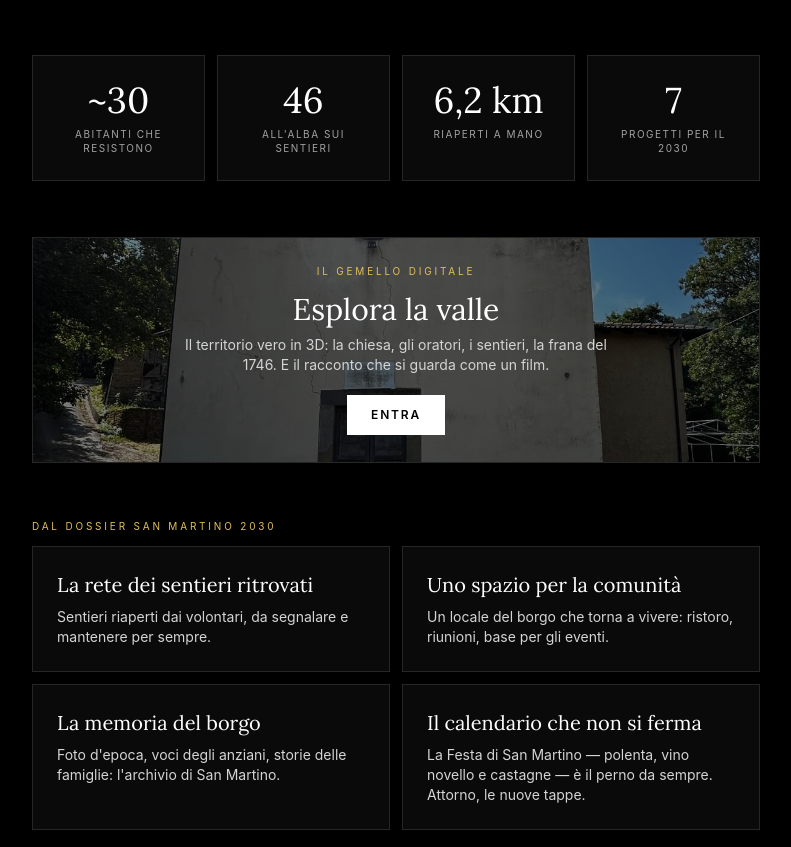
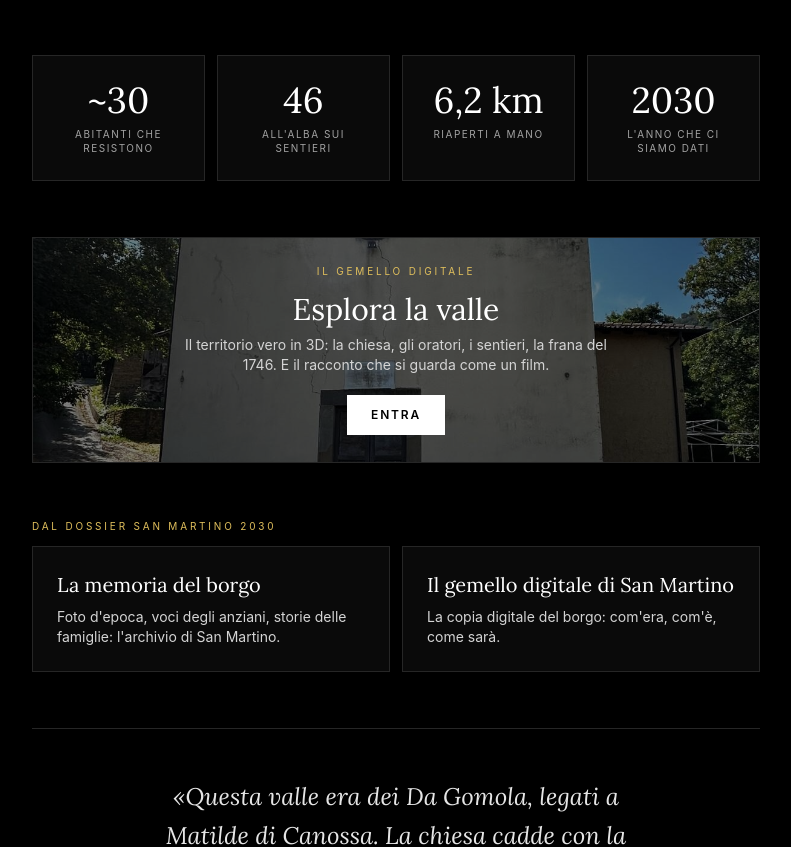
Before and after one commit to UbiDefuit/san-martino, a React (Vite) app: page / in a window 1280 px wide. Shown: the part 1028-1875 px from the top of the page, without its empty margins (244-1035 px from the left). Built offline with nearby package versions, Linux system fonts and the light colour scheme.

Commit message:
Progetti: solo Memoria e Gemello come esempi, invito a proporre idee; via il conteggio 7 dalla home

```diff
--- a/App.tsx
+++ b/App.tsx
@@ -97,7 +97,7 @@ function Home() {
       </section>
 
       <section className="reveal grid grid-cols-2 sm:grid-cols-4 gap-3 text-center">
-        {[['~30', 'abitanti che resistono'], ['46', "all'alba sui sentieri"], ['6,2 km', 'riaperti a mano'], ['7', 'progetti per il 2030']].map(([n, l]) => (
+        {[['~30', 'abitanti che resistono'], ['46', "all'alba sui sentieri"], ['6,2 km', 'riaperti a mano'], ['2030', "l'anno che ci siamo dati"]].map(([n, l]) => (
           <Card key={l}>
             <div className="font-display text-4xl text-white">{n}</div>
             <div className="text-[10px] uppercase tracking-[0.15em] text-neutral-400 mt-2 leading-snug">{l}</div>
@@ -190,11 +190,19 @@ function Progetti() {
     <div className="space-y-5 animate-fade-in-up pt-10">
       <h1 className="font-display text-4xl text-white">I progetti</h1>
       <p className="text-neutral-300 text-[15px] max-w-2xl">
-        Sei progetti concreti per far rivivere San Martino, dal dossier "San Martino 2030".
-        Ognuno ha un obiettivo, un budget e una strada per finanziarlo. Le barre si muovono
-        con le donazioni, i bandi vinti e gli sponsor: seguile crescere.
+        Questi sono i primi due progetti avviati. Gli altri li scegliamo insieme:
+        le idee raccolte con l'anfora e con il form entrano nel piano San Martino 2030.
       </p>
       {PROGETTI.map((p) => <SchedaProgetto key={p.id} p={p} />)}
+      <div className="bg-neutral-950 border border-neutral-800 p-6 text-center">
+        <p className="font-display text-2xl text-white">Il prossimo progetto lo proponi tu</p>
+        <p className="text-neutral-300 text-sm mt-2 max-w-md mx-auto">
+          Stiamo raccogliendo le idee della comunità: scrivi la tua, anche in due righe.
+        </p>
+        <a href="#/idee" className="inline-block mt-5 bg-white text-black px-6 py-3 font-semibold uppercase tracking-[0.15em] text-xs">
+          Dicci la tua idea
+        </a>
+      </div>
     </div>
   );
 }
--- a/data.ts
+++ b/data.ts
@@ -19,52 +19,12 @@ export interface Progetto {
 
 export const PROGETTI: Progetto[] = [
   {
-    id: 'sentieri', geo: [44.38210, 10.69340], titolo: 'La rete dei sentieri ritrovati',
-    sintesi: 'Sentieri riaperti dai volontari, da segnalare e mantenere per sempre.',
-    descrizione: 'I volontari hanno già ripulito e riaperto i sentieri storici della frazione — la camminata Into the Wild li percorre tutti. Ora vogliamo renderli permanenti: segnaletica, manutenzione programmata e collegamento alla rete escursionistica dell\'Appennino.',
-    azioni: ['Cartellonistica con QR verso mappe e racconti', 'Programma "adotta un sentiero" per famiglie e aziende', 'Collegamento ai percorsi dell\'Appennino modenese'],
-    budgetMin: 15000, budgetMax: 30000, raccolti: 0, stato: 'in corso',
-    fonti: 'GAL, Comune, sponsor locali',
-  },
-  {
-    id: 'spazio', geo: [44.38724, 10.68936], titolo: 'Uno spazio per la comunità',
-    sintesi: 'Un locale del borgo che torna a vivere: ristoro, riunioni, base per gli eventi.',
-    descrizione: 'San Martino non ha più un luogo dove trovarsi. Vogliamo recuperare un locale della frazione come presidio di comunità: punto ristoro nei weekend, sala per le riunioni e base operativa per gli eventi.',
-    azioni: ['Studio di fattibilità con Comune e proprietà', 'Ristrutturazione leggera con cantiere partecipato', 'Aperture a turni gestite dai volontari'],
-    budgetMin: 40000, budgetMax: 120000, raccolti: 0, stato: 'in progettazione',
-    fonti: 'Fondazione di Modena, GAL, crowdfunding',
-  },
-  {
     id: 'memoria', geo: [44.38790, 10.68870], titolo: 'La memoria del borgo',
     sintesi: 'Foto d\'epoca, voci degli anziani, storie delle famiglie: l\'archivio di San Martino.',
     descrizione: 'Ogni anziano che se ne va porta con sé un pezzo di San Martino. Stiamo raccogliendo foto d\'epoca, interviste e storie per costruire l\'archivio digitale del borgo — che vivrà su questa piattaforma e in una mostra annuale.',
     azioni: ['Raccolta materiali porta a porta', 'Digitalizzazione e pubblicazione nelle Storie', 'QR sui luoghi raccontati e mostra annuale'],
     budgetMin: 3000, budgetMax: 8000, raccolti: 0, stato: 'in avvio',
     fonti: 'Crowdfunding civico, 5×1000, fondazioni',
-  },
-  {
-    id: 'eventi', geo: [44.38660, 10.69010], titolo: 'Il calendario che non si ferma',
-    sintesi: 'La Festa di San Martino — polenta, vino novello e castagne — è il perno da sempre. Attorno, le nuove tappe.',
-    descrizione: 'La nostra scansione del tempo è la Festa di San Martino di novembre, che l\'associazione fa da anni: polentata, vino novello e castagne. Attorno a quella tappa fissa costruiamo la stagione: la camminata d\'estate, la Tortellonata, la primavera. Ogni appuntamento vive sulla piattaforma digitale — e alla Festa di San Martino si annunciano i risultati dell\'anno: le idee dell\'anfora votate, i progetti avviati, il rendiconto.',
-    azioni: ['Camminata Into the Wild (1 agosto)', 'Tortellonata (8 agosto)', 'FESTA DI SAN MARTINO — polenta, novello e castagne (novembre, la tradizione di sempre): qui si annunciano le idee vincitrici dell\'anfora', 'Festa di primavera'],
-    budgetMin: 2000, budgetMax: 5000, raccolti: 0, stato: 'in corso',
-    fonti: 'Offerte agli eventi, sponsor, quote soci',
-  },
-  {
-    id: 'cammini', geo: [44.37900, 10.68940], titolo: 'San Martino nei cammini',
-    sintesi: 'Una tappa del turismo lento: chi cammina l\'Appennino deve passare di qui.',
-    descrizione: 'L\'Appennino è attraversato da cammini sempre più frequentati. Vogliamo che San Martino diventi tappa o deviazione segnalata, con i servizi minimi per accogliere i camminatori.',
-    azioni: ['Accordi con le reti dei cammini regionali', 'Punto acqua, ristoro e spazio tenda', 'Pacchetto "weekend a San Martino" con guide locali'],
-    budgetMin: 10000, budgetMax: 25000, raccolti: 0, stato: 'in progettazione',
-    fonti: 'GAL, Regione, APT',
-  },
-  {
-    id: 'casa-borgate', geo: [44.38810, 10.68520], titolo: 'La Casa delle Borgate',
-    sintesi: 'Ospitalit\u00e0 culturale dell\u2019APS: dormire nella valle e viverla, non solo visitarla. Idea in valutazione.',
-    descrizione: 'Una \u201ccasa per ferie\u201d gestita dall\u2019associazione (la forma che la legge regionale prevede per gli enti non profit): posti letto per escursionisti, famiglie, scolaresche e gruppi, sempre legati a un\u2019esperienza \u2014 i weekend delle borgate, la raccolta delle storie, i laboratori. Non un B&B: ospitalit\u00e0 con uno scopo. Il progetto \u00e8 in valutazione: il primo passo \u00e8 trovare l\u2019immobile giusto (comodato o accordo), poi la verifica fiscale e la SCIA. Nel frattempo si parte con i weekend-esperienza appoggiati alle strutture vicine convenzionate.',
-    azioni: ['Individuare l\u2019immobile (comodato/accordo)', 'Verifica fiscale con il commercialista (attivit\u00e0 secondarie ETS)', 'Weekend delle borgate pilota con pernotto convenzionato', 'SCIA casa per ferie quando c\u2019\u00e8 l\u2019edificio'],
-    budgetMin: 60000, budgetMax: 150000, raccolti: 0, stato: 'in valutazione',
-    fonti: 'Bandi 2027, comodato immobile, crowdfunding, sponsor',
   },
   {
     id: 'gemello', geo: [44.38860, 10.69050], titolo: 'Il gemello digitale di San Martino',
--- a/public/service-worker.js
+++ b/public/service-worker.js
@@ -1,5 +1,5 @@
 // PWA piattaforma San Martino 2030 — network-first con riserva offline
-const CACHE = 'sm2030-v40';
+const CACHE = 'sm2030-v41';
 const PRECACHE = ['./', './index.html', './manifest.json', './icon-512.png', './icona-app.svg', './canonica.jpg', './stemma-polinago.png'];
 
 self.addEventListener('install', (e) => {
```
